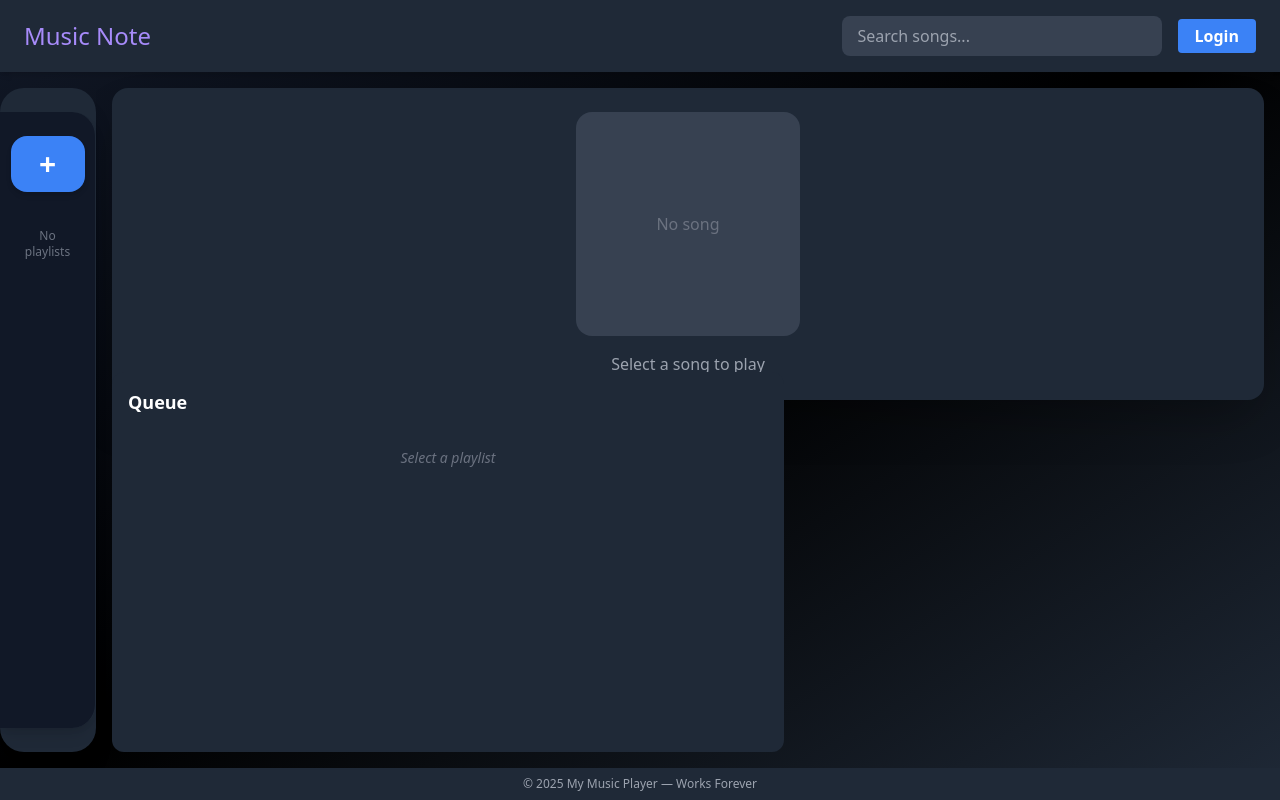
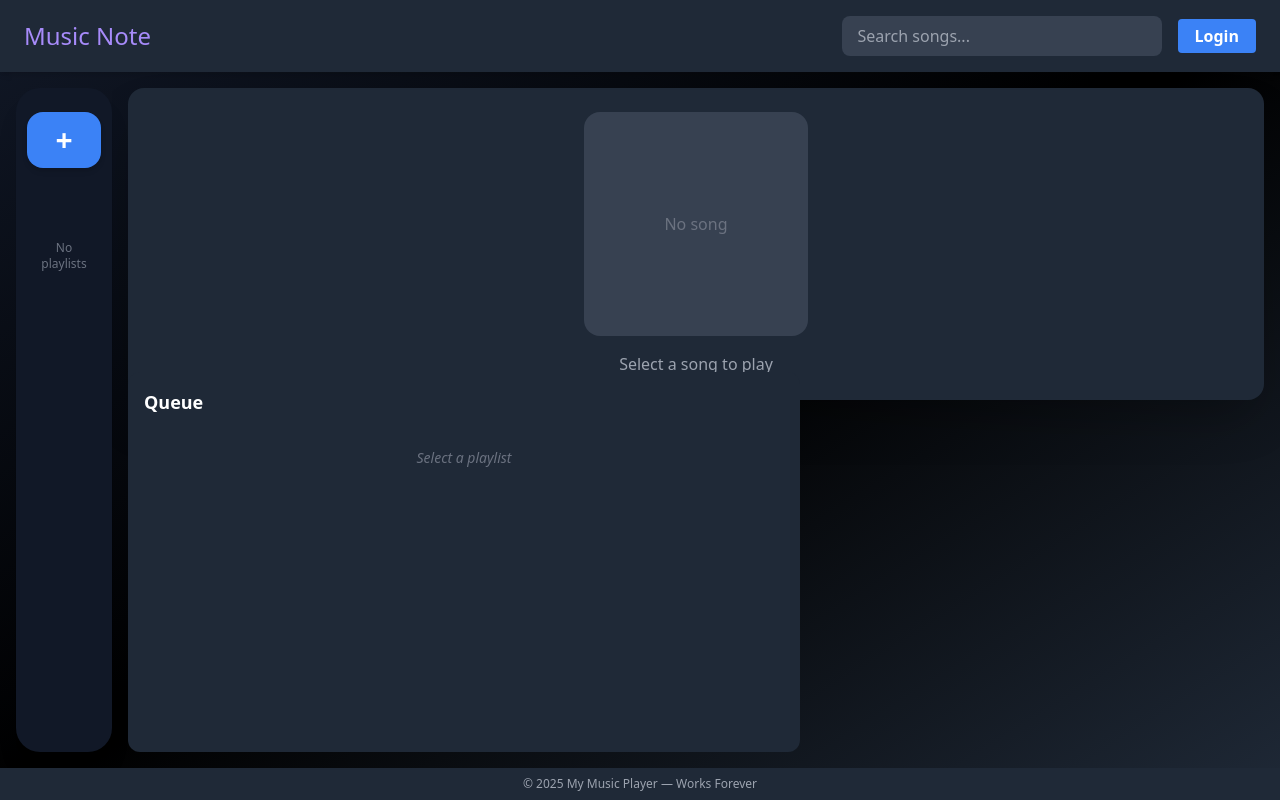
Before and after one commit to XCodeBul/MusicPlayerApp, a React app in the folder music-player-app/frontend/: page / in a window 1280 px wide. Built offline with nearby package versions, Linux system fonts and the light colour scheme; the HTML template or start-up script is replaced by a standard one.

Commit message:
Integrated Deezer APi as secondary preview source,SideBar Scroll function

```diff
--- a/music-player-app/frontend/src/App.jsx
+++ b/music-player-app/frontend/src/App.jsx
@@ -107,10 +107,11 @@ export default function App() {
       <Navbar searchQuery={searchQuery} setSearchQuery={setSearchQuery} />
 
       <div className="flex flex-1 overflow-hidden">
-        <aside className="w-24 bg-gray-800 rounded-3xl flex flex-col items-center py-6 shadow-xl ml-0 mx-0 my-4">
+       <aside className="w-24 bg-gray-900 rounded-3xl flex flex-col shadow-xl ml-4 my-4 max-h-screen">
   <Sidebar
     playlists={playlists}
     onCreatePlaylist={handleCreatePlaylist}
+
     onSelectPlaylist={setSelectedPlaylist}
   />
 </aside>
--- a/music-player-app/frontend/src/components/Sidebar.jsx
+++ b/music-player-app/frontend/src/components/Sidebar.jsx
@@ -1,4 +1,4 @@
-// components/Sidebar.jsx
+// components/Sidebar.jsx — FINAL 100% WORKING
 import { useState } from "react";
 
 export default function Sidebar({ playlists, onCreatePlaylist, onUpdatePlaylistCover, onSelectPlaylist }) {
@@ -14,9 +14,9 @@ export default function Sidebar({ playlists, onCreatePlaylist, onUpdatePlaylistC
   };
 
   return (
-    <>
-      <div className="h-screen w-24 bg-gray-900 border-r border-gray-800 rounded-r-3xl flex flex-col items-center py-6 gap-5 shadow-lg">
-        {/* + Create Button */}
+    <div className="flex flex-col h-full">
+      {/* + Button - Fixed Top */}
+      <div className="flex flex-col items-center py-6 flex-shrink-0">
         <button
           onClick={() => setShowModal(true)}
           className="w-14 h-14 bg-blue-500 hover:bg-blue-600 text-white text-3xl font-bold rounded-2xl flex items-center justify-center shadow-md transition-all duration-200"
@@ -24,47 +24,34 @@ export default function Sidebar({ playlists, onCreatePlaylist, onUpdatePlaylistC
         >
           +
         </button>
+      </div>
 
-        {/* Playlists */}
-        <div className="flex flex-col items-center gap-4 mt-4 overflow-y-auto flex-1 pb-4">
+      {/* Scrollable Playlists */}
+      <div className="flex-1 overflow-y-auto overflow-x-hidden px-3 scrollbar-thin scrollbar-thumb-gray-600 scrollbar-track-gray-900">
+        <div className="flex flex-col items-center gap-4 py-2">
           {playlists.length === 0 ? (
-            <p className="text-gray-500 text-xs text-center w-16">No playlists</p>
+            <p className="text-gray-500 text-xs text-center w-16 mt-10">No playlists</p>
           ) : (
             playlists.map((playlist) => (
               <div
                 key={playlist.id}
                 className="relative group cursor-pointer"
-                onClick={() => onSelectPlaylist?.(playlist)} // ← CLICK TO SELECT
+                onClick={() => onSelectPlaylist?.(playlist)}
               >
-                {/* Cover Image */}
                 <div className="relative">
                   <img
                     src={playlist.cover || "https://via.placeholder.com/56/1a1a1a/ffffff?text=♪"}
                     alt={playlist.name}
                     className="w-14 h-14 rounded-2xl object-cover shadow-md transition hover:opacity-90"
                   />
-
-                  {/* Pencil – top-right, only on hover */}
                   <label
                     htmlFor={`cover-${playlist.id}`}
-                    className="absolute top-1 right-1 w-5 h-5 bg-black/70 rounded-full flex items-center justify-center opacity-0 group-hover:opacity-100 transition-opacity cursor-pointer z-10"
+                    className="absolute top-1 right-1 w-5 h-5 bg-black/70 rounded-full flex items-center justify-center opacity-0 group-hover:opacity-100 transition cursor-pointer z-10"
                   >
-                    <svg
-                      className="w-3 h-3 text-white"
-                      fill="none"
-                      stroke="currentColor"
-                      viewBox="0 0 24 24"
-                    >
-                      <path
-                        strokeLinecap="round"
-                        strokeLinejoin="round"
-                        strokeWidth={2}
-                        d="M15.232 5.232l3.536 3.536m-2.036-5.036a2.5 2.5 0 113.536 3.536L6.5 21.036H3v-3.572L16.732 3.732z"
-                      />
+                    <svg className="w-3 h-3 text-white" fill="none" stroke="currentColor" viewBox="0 0 24 24">
+                      <path strokeLinecap="round" strokeLinejoin="round" strokeWidth={2} d="M15.232 5.232l3.536 3.536m-2.036-5.036a2.5 2.5 0 113.536 3.536L6.5 21.036H3v-3.572L16.732 3.732z" />
                     </svg>
                   </label>
-
-                  {/* Hidden File Input */}
                   <input
                     id={`cover-${playlist.id}`}
                     type="file"
@@ -74,19 +61,13 @@ export default function Sidebar({ playlists, onCreatePlaylist, onUpdatePlaylistC
                       const file = e.target.files?.[0];
                       if (file && onUpdatePlaylistCover) {
                         const reader = new FileReader();
-                        reader.onload = () => {
-                          onUpdatePlaylistCover(playlist.id, reader.result);
-                        };
+                        reader.onload = () => onUpdatePlaylistCover(playlist.id, reader.result);
                         reader.readAsDataURL(file);
                       }
                     }}
                   />
                 </div>
-
-                {/* Name Tooltip – appears TO THE RIGHT on hover ONLY */}
-                <div
-                  className="absolute left-full top-1/2 -translate-y-1/2 ml-2 opacity-0 group-hover:opacity-100 pointer-events-none transition-opacity whitespace-nowrap z-50"
-                >
+                <div className="absolute left-full top-1/2 -translate-y-1/2 ml-2 opacity-0 group-hover:opacity-100 pointer-events-none transition whitespace-nowrap z-50">
                   <div className="bg-gray-800 text-white text-xs px-2 py-1 rounded-md shadow-lg">
                     {playlist.name}
                   </div>
@@ -97,37 +78,27 @@ export default function Sidebar({ playlists, onCreatePlaylist, onUpdatePlaylistC
         </div>
       </div>
 
-      {/* Create Modal */}
+      {/* Modal */}
       {showModal && (
         <div className="fixed inset-0 bg-black/60 flex items-center justify-center z-50">
           <div className="bg-gray-800 rounded-xl p-6 w-80 shadow-2xl">
-            <h3 className="text-lg font-semibold mb-4">New Playlist</h3>
+            <h3 className="text-lg font-semibold mb-4 text-white">New Playlist</h3>
             <input
               type="text"
               value={input}
               onChange={(e) => setInput(e.target.value)}
               onKeyDown={(e) => e.key === "Enter" && handleCreate()}
               placeholder="Playlist name..."
-              className="w-full bg-gray-700 text-white rounded-lg px-3 py-2 outline-none focus:ring-2 focus:ring-blue-500"
+              className="w-full bg-gray-700 text-white rounded-lg px-3 py-2 outline-none focus:ring-2 focus:ring-blue-500 mb-4"
               autoFocus
             />
-            <div className="flex justify-end gap-3 mt-4">
-              <button
-                onClick={() => setShowModal(false)}
-                className="px-4 py-2 text-gray-400 hover:text-white transition"
-              >
-                Cancel
-              </button>
-              <button
-                onClick={handleCreate}
-                className="px-4 py-2 bg-blue-500 hover:bg-blue-600 text-white rounded-lg transition"
-              >
-                Create
-              </button>
+            <div className="flex justify-end gap-3">
+              <button onClick={() => setShowModal(false)} className="px-4 py-2 text-gray-400 hover:text-white">Cancel</button>
+              <button onClick={handleCreate} className="px-4 py-2 bg-blue-500 hover:bg-blue-600 text-white rounded-lg">Create</button>
             </div>
           </div>
         </div>
       )}
-    </>
+    </div>
   );
 }
--- a/music-player-app/frontend/src/index.css
+++ b/music-player-app/frontend/src/index.css
@@ -78,3 +78,21 @@ html, body, #root {
   padding: 0;
   background-color: #000;
 }
+
+/* Smooth thin scrollbar */
+.scrollbar-thin::-webkit-scrollbar {
+  width: 6px;
+}
+
+.scrollbar-thin::-webkit-scrollbar-track {
+  background: transparent;
+}
+
+.scrollbar-thin::-webkit-scrollbar-thumb {
+  background-color: #4b5563;
+  border-radius: 3px;
+}
+
+.scrollbar-thin::-webkit-scrollbar-thumb:hover {
+  background-color: #6b7280;
+}
```
Lines whose indentation alone changed are shown as unchanged.
